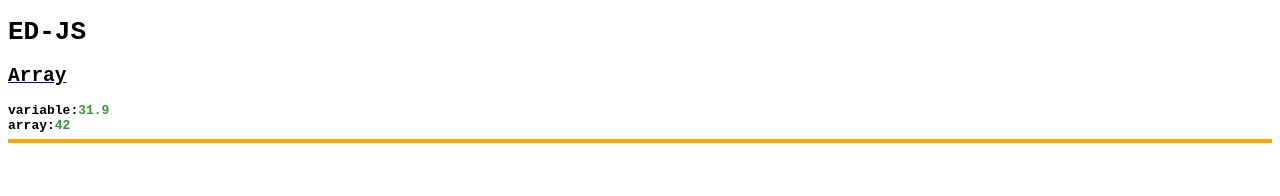
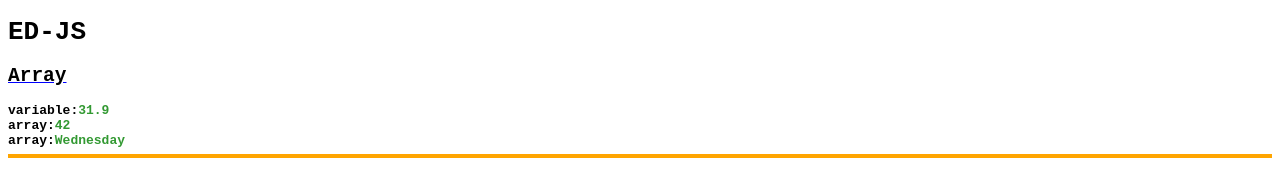
Before and after one commit to giorgiocost/js-data-structure, a plain HTML site: page index.html in a window 1280 px wide. Drawn offline with Linux system fonts and the light colour scheme.

Commit message:
criando e inicializando arrays

```diff
--- a/index.html
+++ b/index.html
@@ -13,8 +13,8 @@
 
     <h2>Array</h2>
     <strong>variable:</strong><code id="variable"></code> </br>
-    <strong>array:</strong><code id="array"></code>
-
+    <strong>array:</strong><code id="array"></code> </br>
+    <strong>array:</strong><code id="days-of-week"></code>
     <hr>
     <script src="./js/array.js"></script>
 </body>
--- a/js/array.js
+++ b/js/array.js
@@ -15,3 +15,7 @@ avgTemp[3] = 38;
 avgTemp[4] = 25.5;
 
 result('#array', avgTemp[2]);
+
+var daysOfWeek = new Array('Sunday', 'Monday', 'Tuesday', 'Wednesday', 'Thursday', 'Friday', 'Saturday');
+
+result('#days-of-week', daysOfWeek[3]);
```
